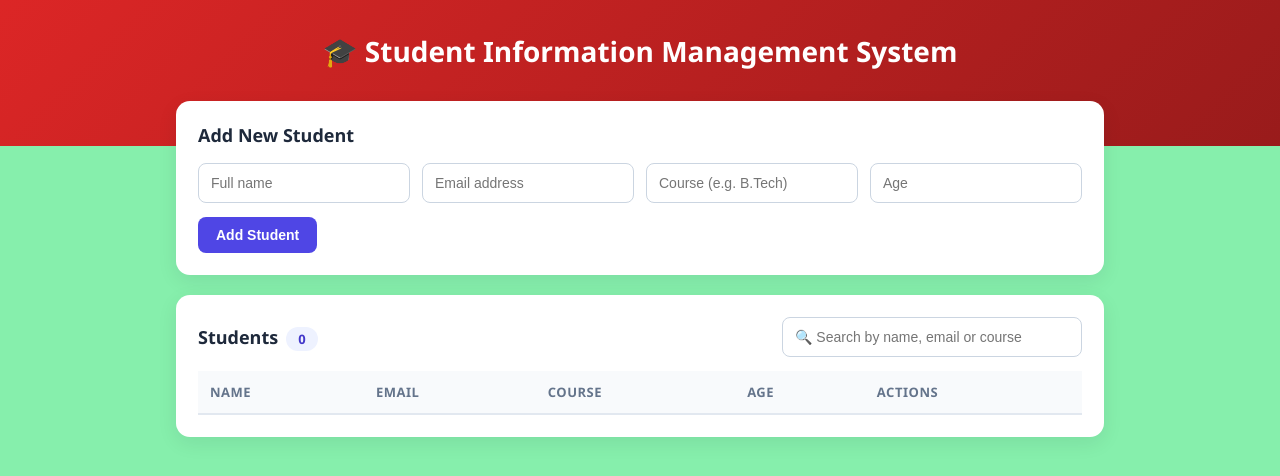
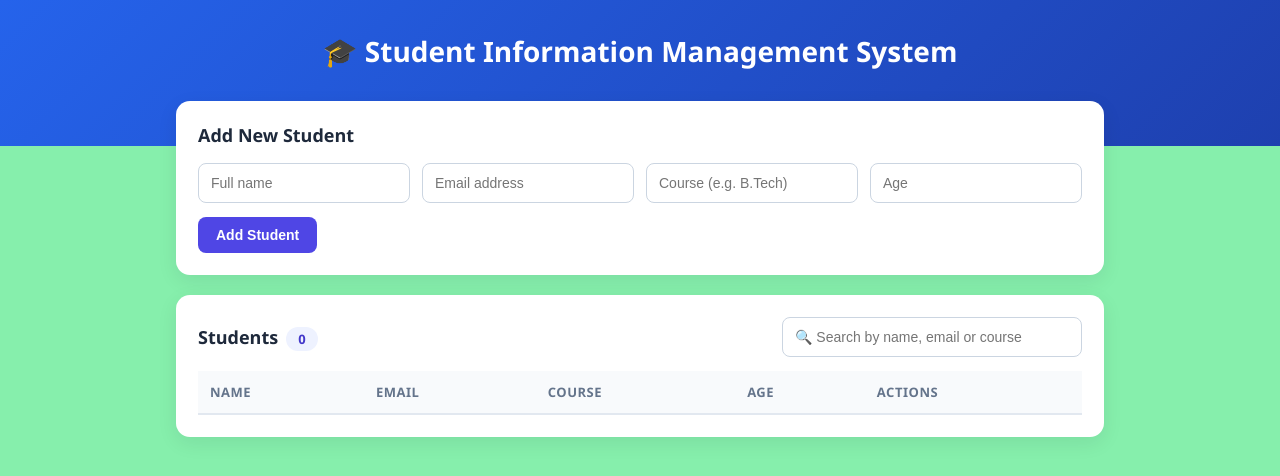
Before and after one commit to shrutikamahajan1234/student, a plain HTML site: page frontend/index.html in a window 1280 px wide. Drawn offline with Linux system fonts and the light colour scheme; no server answers.

Commit message:
Change header color to blue
Co-authored-by: Copilot <223556219+Copilot@users.noreply.github.com>

```diff
--- a/frontend/index.html
+++ b/frontend/index.html
@@ -13,7 +13,7 @@
       color: #1e293b;
     }
     header {
-      background: linear-gradient(135deg, #dc2626, #991b1b);
+      background: linear-gradient(135deg, #2563eb, #1e40af);
       color: #fff;
       padding: 32px 20px 70px;
       text-align: center;
```
